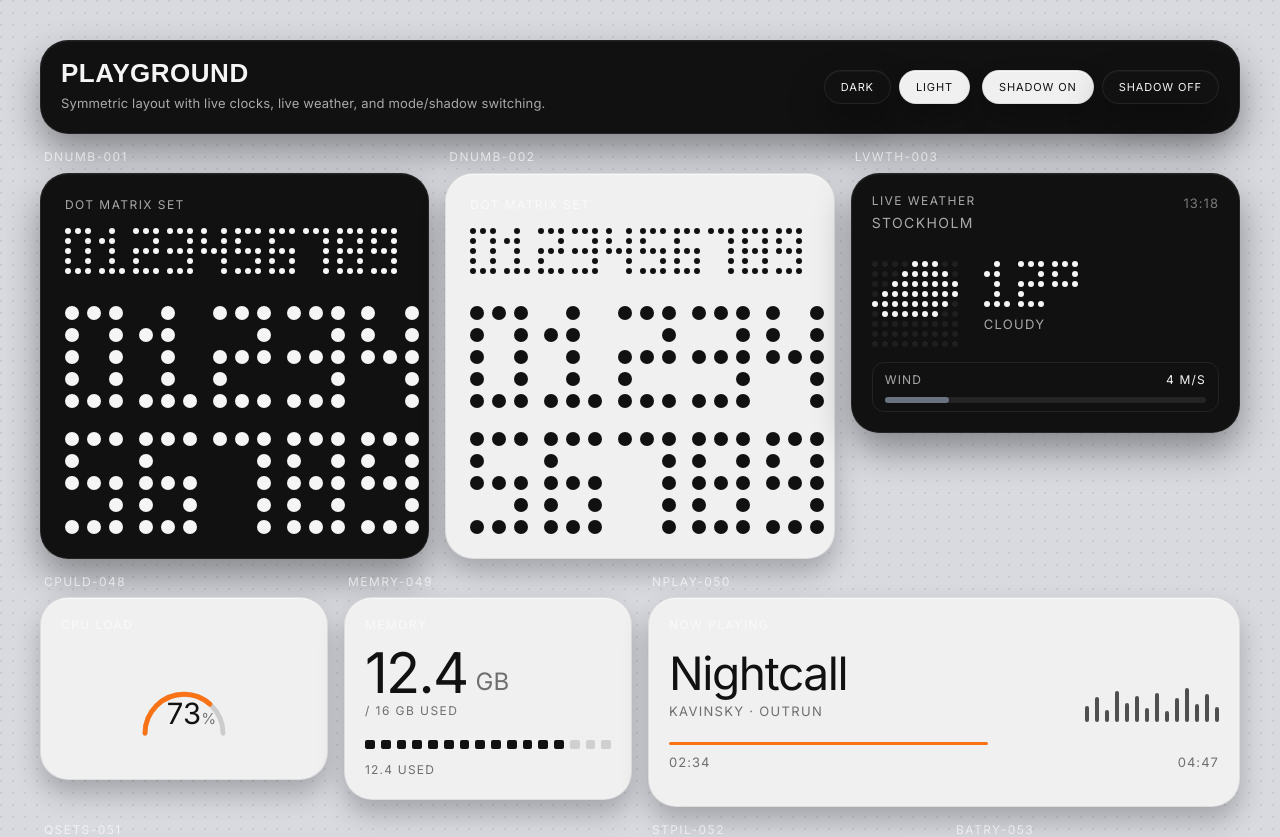
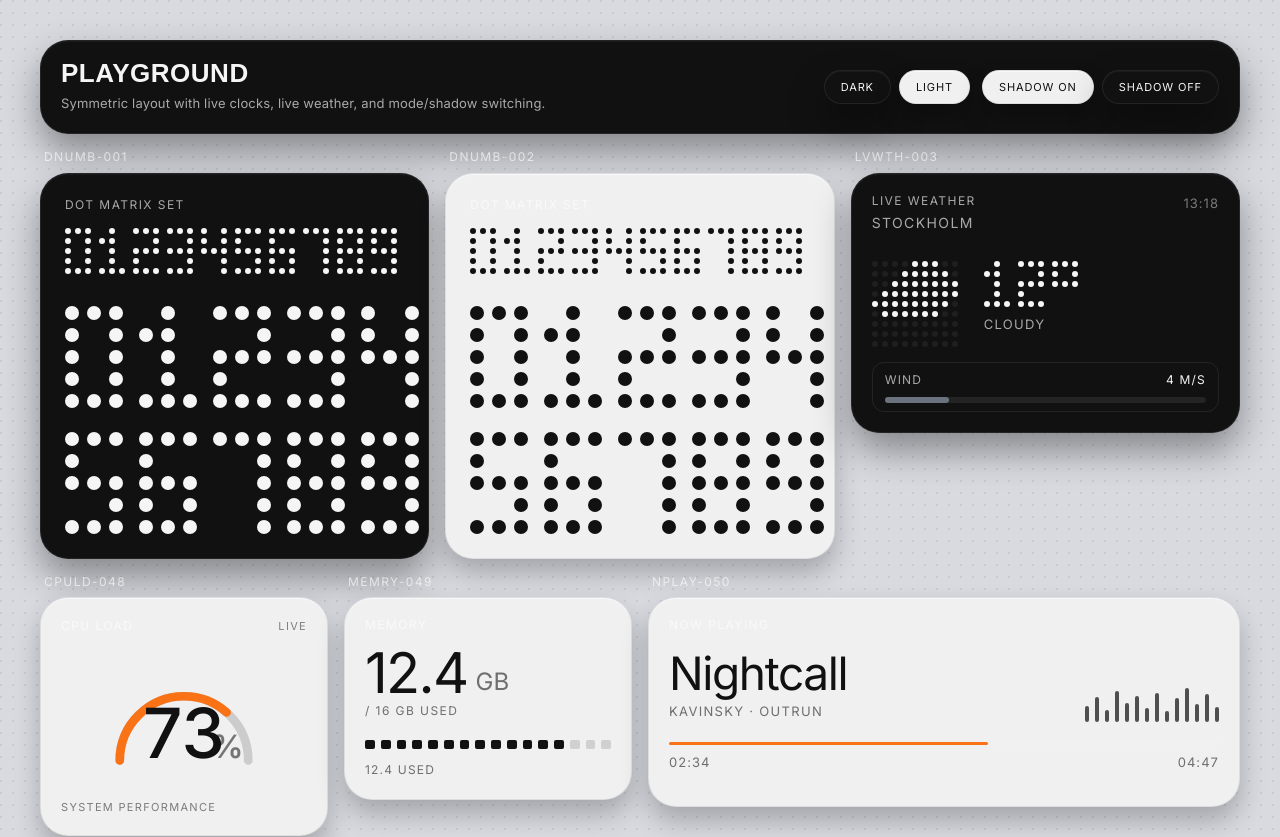
Before and after one commit to jobbsystemrapporter/codex_nothing, a React (Vite) app: page / in a window 1280 px wide. Shown: the top 837 px of the page. Built offline with nearby package versions, Linux system fonts and the light colour scheme; no server answers; a web font is replaced by a local one.

Commit message:
fix: refine cpu load card hierarchy and proportions

```diff
--- a/src/design/widgets/CpuLoadGaugeCard.tsx
+++ b/src/design/widgets/CpuLoadGaugeCard.tsx
@@ -8,52 +8,70 @@ type CpuLoadGaugeCardProps = {
 
 export function CpuLoadGaugeCard({ value, light = true }: CpuLoadGaugeCardProps) {
   const clamped = Math.max(0, Math.min(100, value));
-  const radius = 36;
+  const radius = 52;
   const circumference = Math.PI * radius;
   const progress = (clamped / 100) * circumference;
-  const muted = light ? "text-[rgba(17,17,17,0.55)]" : "text-[var(--text-muted)]";
 
   return (
-    <Tile light={light} className="min-h-[180px] p-4">
-      <Label className={light ? "text-[rgba(17,17,17,0.62)]" : ""}>CPU LOAD</Label>
-      <div className="mt-4 flex items-center justify-center">
-        <svg className="h-[110px] w-[130px]" viewBox="0 0 120 90">
+    <Tile light={light} className="min-h-[220px] p-5">
+      <div className="flex items-center justify-between">
+        <Label className={light ? "text-[rgba(17,17,17,0.62)]" : ""}>CPU LOAD</Label>
+        <span
+          className={`text-[11px] uppercase tracking-[0.12em] ${
+            light ? "text-[rgba(17,17,17,0.5)]" : "text-[var(--text-muted)]"
+          }`}
+        >
+          Live
+        </span>
+      </div>
+
+      <div className="mt-2 flex flex-1 items-center justify-center">
+        <svg className="h-[156px] w-[210px] max-w-full" viewBox="0 0 170 120">
           <path
-            d="M24,72 A36,36 0 0 1 96,72"
+            d="M33,92 A52,52 0 0 1 137,92"
             fill="none"
             stroke={light ? "rgba(17,17,17,0.16)" : "rgba(245,245,245,0.16)"}
             strokeLinecap="round"
-            strokeWidth="4.5"
+            strokeWidth="7"
           />
           <path
-            d="M24,72 A36,36 0 0 1 96,72"
+            d="M33,92 A52,52 0 0 1 137,92"
             fill="none"
             stroke="#f97316"
             strokeDasharray={`${progress} ${circumference}`}
             strokeLinecap="round"
-            strokeWidth="4.5"
+            strokeWidth="7"
           />
           <text
-            className={muted}
             fill={light ? "#111111" : "#f5f5f5"}
-            fontSize="27"
+            fontSize="56"
+            fontWeight="500"
             textAnchor="middle"
-            x="60"
-            y="63"
+            x="85"
+            y="90"
           >
             {Math.round(clamped)}
           </text>
           <text
             fill={light ? "rgba(17,17,17,0.55)" : "rgba(245,245,245,0.6)"}
-            fontSize="14"
+            fontSize="26"
+            fontWeight="600"
             textAnchor="start"
-            x="76"
-            y="63"
+            x="107"
+            y="90"
           >
             %
           </text>
         </svg>
       </div>
+
+      <p
+        className={`text-[11px] uppercase tracking-[0.12em] ${
+          light ? "text-[rgba(17,17,17,0.52)]" : "text-[var(--text-muted)]"
+        }`}
+      >
+        System performance
+      </p>
     </Tile>
   );
 }
```
